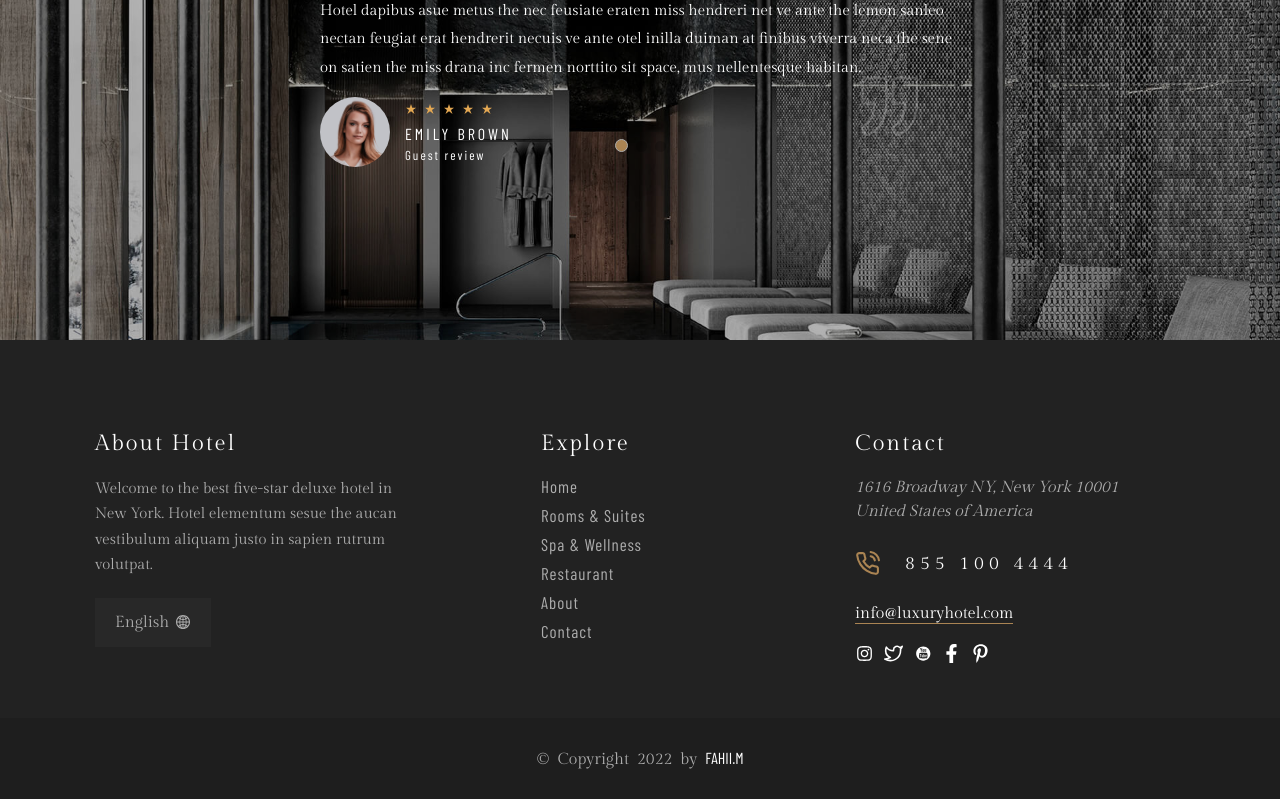
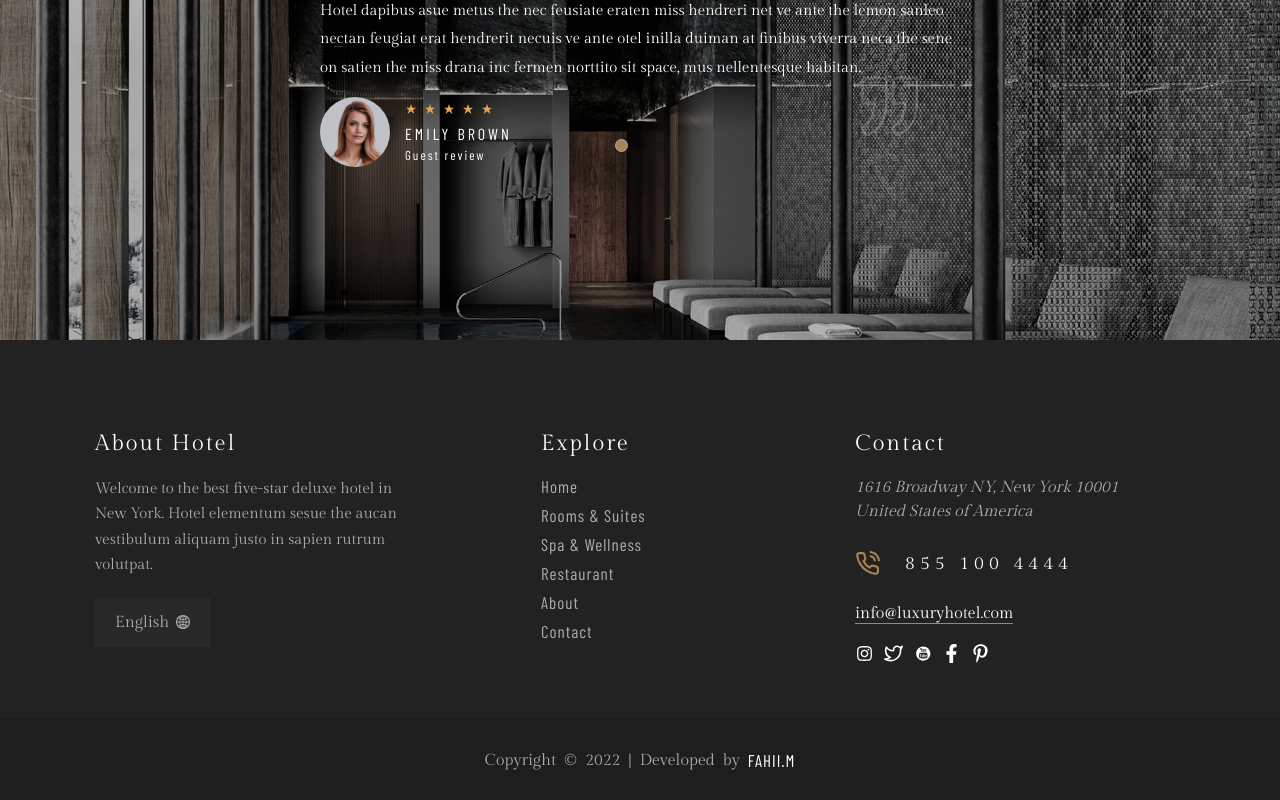
Before and after one commit to AhmedFahiim/Cappa-Hotel, a React (Create React App) app: page /Spa in a window 1280 px wide. Shown: the part 2889-3689 px from the top of the page. Built offline with nearby package versions, Linux system fonts and the light colour scheme; a web font is replaced by a local one.

Commit message:
add some enhancing

```diff
--- a/public/index.html
+++ b/public/index.html
@@ -38,7 +38,7 @@
       referrerpolicy="no-referrer"
     />
     <!-- link bootstrap -->
-    <title>React App</title>
+    <title>Cappa Luxury</title>
   </head>
   <body>
     <noscript>You need to enable JavaScript to run this app.</noscript>
--- a/src/App/App.js
+++ b/src/App/App.js
@@ -15,15 +15,12 @@ import {
 } from "../Pages";
 import "./App.scss";
 
-export const VideoContext = React.createContext();
 export const ActivePopupContext = React.createContext();
 
 function App() {
-  const [playVideo, setPlayVideo] = useState(false);
   const [ActivePopup, setActivePopup] = useState(null);
 
   return (
-    <VideoContext.Provider value={[playVideo, setPlayVideo]}>
     <ActivePopupContext.Provider value={[ActivePopup, setActivePopup]}>
       <div className="App">
         <Routes>
@@ -41,7 +38,6 @@ function App() {
         </Routes>
       </div>
     </ActivePopupContext.Provider>
-    </VideoContext.Provider>
   );
 }
 
--- a/src/Components/Main Components/Footer/Footer.js
+++ b/src/Components/Main Components/Footer/Footer.js
@@ -65,7 +65,10 @@ const Footer = () => {
         </div>
       </div>
       <div className="made-by">
-        <span className="copy-right">&copy; Copyright {year} by</span> {""}
+        <span className="copy-right">
+          Copyright &copy; {year} | Developed by
+        </span>{" "}
+        {""}
         <span className="myName">FAHII.M</span>
       </div>
     </footer>
--- a/src/Components/Main Components/Footer/Footer.scss
+++ b/src/Components/Main Components/Footer/Footer.scss
@@ -122,8 +122,12 @@ footer {
       color: $sec-text-color;
     }
     .myName {
+      position: relative;
+      top: 2px;
       font-family: $hotel-name-family;
       color: #fff;
+      font-size: 17px;
+      letter-spacing: 1px;
     }
   }
 }
--- a/src/Components/Main Components/Video/Video.js
+++ b/src/Components/Main Components/Video/Video.js
@@ -3,7 +3,7 @@ import { Stars, Popup, OverLay } from "../../Sub Components";
 import { BsPlay } from "../../icons";
 import "./Video.scss";
 
-import { VideoContext } from "../../../App/App";
+import { ActivePopupContext } from "../../../App/App";
 
 const styling = {
   position: "relative",
@@ -14,10 +14,9 @@ const styling = {
 };
 
 const Video = () => {
-  const [, setPlayVideo] = useContext(VideoContext);
-
+  const [ActivePopup, setActivePopup] = useContext(ActivePopupContext);
   const clickHandler = () => {
-    setPlayVideo(true);
+    setActivePopup(3);
   };
 
   return (
@@ -31,7 +30,12 @@ const Video = () => {
         </div>
       </article>
       <OverLay />
-      <Popup type="Video" source="https://www.youtube.com/embed/xh4GnTKFQso" />
+      {ActivePopup === 3 && (
+        <Popup
+          type="Video"
+          source="https://www.youtube.com/embed/xh4GnTKFQso"
+        />
+      )}
     </section>
   );
 };
--- a/src/Components/Sub Components/Popup/Popup.js
+++ b/src/Components/Sub Components/Popup/Popup.js
@@ -1,18 +1,16 @@
 import React, { useContext, useEffect, useState } from "react";
 import "./Popup.scss";
 
-import { VideoContext, ActivePopupContext } from "../../../App/App";
+import { ActivePopupContext } from "../../../App/App";
 import { AiOutlineClose } from "../../icons";
 
 const Popup = ({ type, source }) => {
   const [ActivePopup, setActivePopup] = useContext(ActivePopupContext);
-  const [playVideo, setPlayVideo] = useContext(VideoContext);
 
   const [closeState, setcloseState] = useState(false);
 
   useEffect(() => {
     if (closeState) {
-      setPlayVideo(false);
       setActivePopup(null);
     }
   }, [closeState]);
@@ -29,11 +27,7 @@ const Popup = ({ type, source }) => {
     );
 
   return (
-    <article
-      className={`popup ${
-        ActivePopup != null || playVideo == true ? "display" : ""
-      }`}
-    >
+    <article className={`popup ${ActivePopup != null && "display"}`}>
       <div className="main-holder">
         <AiOutlineClose className="closeIcon" onClick={closePopup} />
         <div className="type-holder">{mediaCond}</div>
```
Lines whose indentation alone changed are shown as unchanged.
